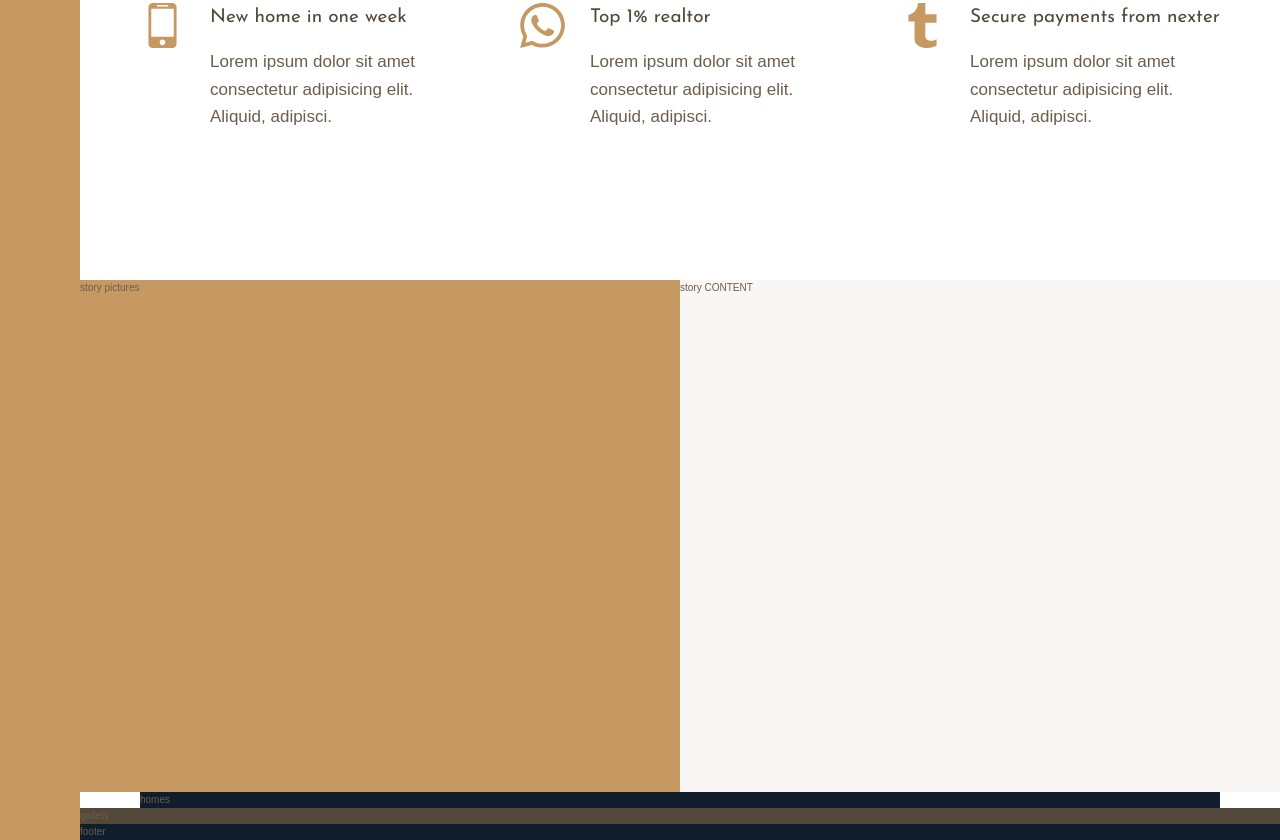
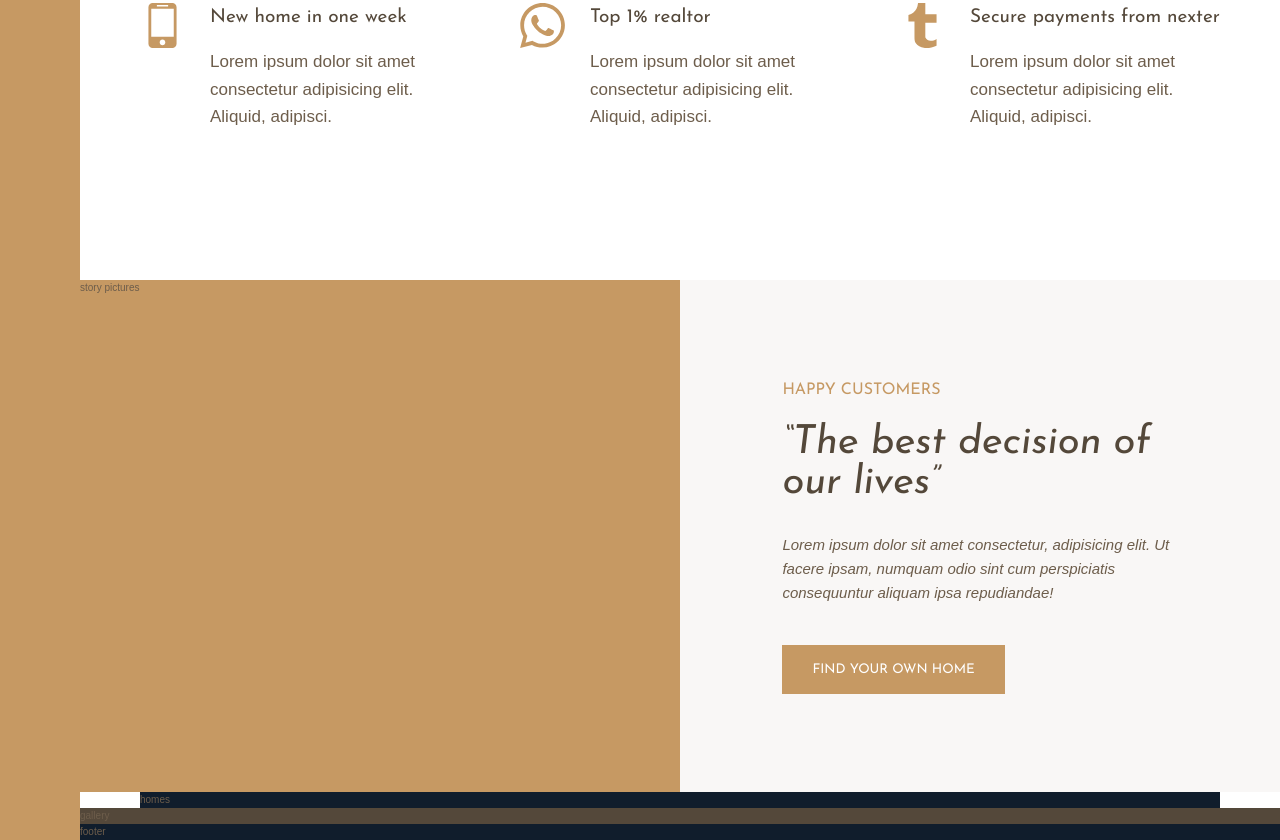
Before and after one commit to sumgwork/css-grid-project-nexter, a website: page index.html in a window 1280 px wide. Shown: the part 974-1814 px from the top of the page. Drawn offline with Linux system fonts and the light colour scheme.

Commit message:
story content

```diff
--- a/index.html
+++ b/index.html
@@ -80,7 +80,18 @@
         </div>
       </section>
       <section class="story__pictures">story pictures</section>
-      <section class="story__content">story CONTENT</section>
+      <section class="story__content">
+        <h3 class="heading-3 mb-sm">Happy Customers</h3>
+        <h2 class="heading-2 heading-2--dark mb-md">
+          &ldquo;The best decision of our lives&rdquo;
+        </h2>
+        <p class="story__text mb-lg">
+          Lorem ipsum dolor sit amet consectetur, adipisicing elit. Ut facere
+          ipsam, numquam odio sint cum perspiciatis consequuntur aliquam ipsa
+          repudiandae!
+        </p>
+        <button class="btn">Find your own home</button>
+      </section>
       <section class="homes">homes</section>
       <section class="gallery">gallery</section>
       <footer class="footer">footer</footer>
--- a/sass/_story.scss
+++ b/sass/_story.scss
@@ -6,7 +6,24 @@
 
     &__content {
         background: $color-grey-light-1;
-        grid-column: col-start 5/full-end;
+        grid-column: col-start 5 / full-end;
 
+        padding: 6rem 8vw;
+
+        /*
+    display: flex;
+    flex-direction: column;
+    justify-content: center;
+    align-items: flex-start;
+    */
+
+        display: grid;
+        align-content: center;
+        justify-items: start;
+    }
+
+    &__text {
+        font-size: 1.5rem;
+        font-style: italic;
     }
 }
--- a/sass/_typography.scss
+++ b/sass/_typography.scss
@@ -9,10 +9,24 @@
 
 .heading-2 {
   @extend %heading;
+  font-size: 4rem;
+  font-style: italic;
+  line-height: 1;
+
+  &--light {
+    color: $color-grey-light-1;
+  }
+
+  &--dark {
+    color: $color-grey-dark-1;
+  }
 }
 
 .heading-3 {
   @extend %heading;
+  font-size: 1.6rem;
+  color: $color-primary;
+  text-transform: uppercase;
 }
 
 .heading-4 {
@@ -27,3 +41,35 @@
     color: $color-grey-dark-1;
   }
 }
+
+.btn {
+  background-color: $color-primary;
+  color: white;
+  border: none;
+  border-radius: 0;
+  font-family: $font-display;
+  text-transform: uppercase;
+  padding: 1.8rem 3rem;
+  cursor: pointer;
+  transition: all 0.2s;
+
+  &:hover {
+    background-color: $color-primary-dark;
+  }
+}
+
+.mb-sm {
+  margin-bottom: 2rem;
+}
+
+.mb-md {
+  margin-bottom: 3rem;
+}
+
+.mb-lg {
+  margin-bottom: 4rem;
+}
+
+.mb-xl {
+  margin-bottom: 8rem;
+}
```
Also changed, not shown: css/style.css.
